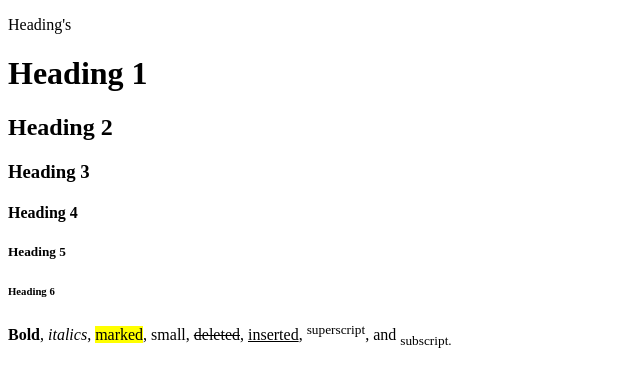
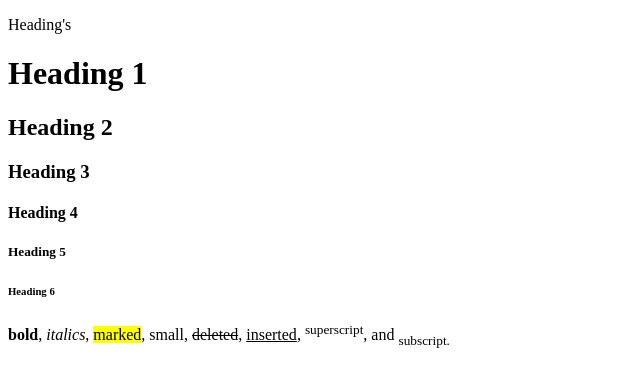
Before and after one commit to jijo-OO7/IWT_ASSIGNMENT, a plain HTML site: page assignment3/question1.html in a window 1280 px wide. Shown: the full height of the page, 0-640 px from the left. Drawn offline with Linux system fonts and the light colour scheme.

Commit message:
Update question1.html

```diff
--- a/assignment3/question1.html
+++ b/assignment3/question1.html
@@ -15,7 +15,7 @@
     <h5>Heading 5</h5>
     <h6>Heading 6</h6>
     <p>
-      <b>Bold</b>, <i>italics</i>,
+      <b>bold</b>, <i>italics</i>,
       <span style="background-color: yellow">marked</span>, small,
       <strike>deleted</strike>, <u>inserted</u>, <sup>superscript</sup>, and
       <sub>subscript.</sub>
```
